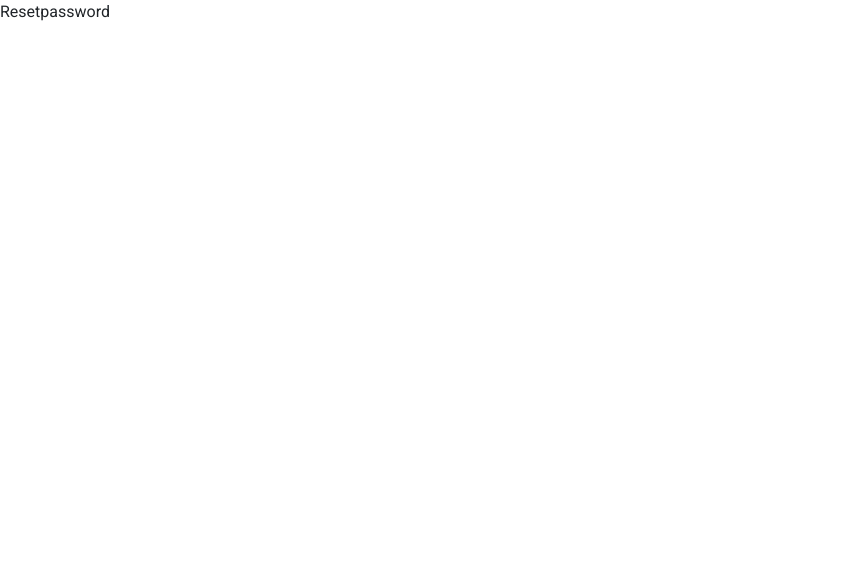
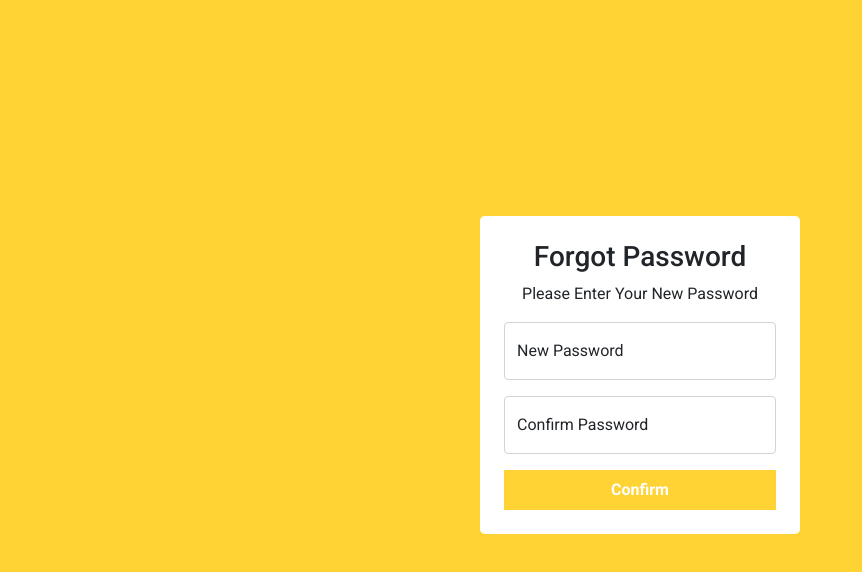
Before and after one commit to Rbihag/ecomm-app-admin, a React (Create React App) app: page /reset-password in a window 1280 px wide. Shown: the top 572 px of the page, without its empty margins (0-862 px from the left). Built offline with nearby package versions, Linux system fonts and the light colour scheme.

Commit message:
finish forgot and reset password

```diff
--- a/src/pages/Forgotpassword.js
+++ b/src/pages/Forgotpassword.js
@@ -1,8 +1,34 @@
 import React from 'react'
+import CustomInput from '../components/CustomInput.js'
 
 const Forgotpassword = () => {
     return (
-        <div>Forgotpassword</div>
+        <div className="py-5" style={{ background: "#ffd333", minHeight: "100vh" }}>
+            <br />
+            <br />
+            <br />
+            <br />
+            <br />
+            <div className="my-5 w-25 bg-white rounded-3 mx-auto p-4">
+                <h3 className="text-center title">Forgot Password</h3>
+                <p className="text-center">Please Enter Your Registered Email</p>
+                <form action=''>
+                    <CustomInput
+                        type="password"
+                        label="Email Address"
+                        id="email"
+                    />
+
+                    <button
+                        className="border-0 px-3 py-2 text-white fw-bold w-100"
+                        style={{ background: "#ffd333" }}
+                        type="submit"
+                    >
+                        Send Link
+                    </button>
+                </form>
+            </div>
+        </div>
     )
 }
 
--- a/src/pages/Resetpassword.js
+++ b/src/pages/Resetpassword.js
@@ -1,8 +1,38 @@
 import React from 'react'
+import CustomInput from '../components/CustomInput.js'
 
 const Resetpassword = () => {
     return (
-        <div>Resetpassword</div>
+        <div className="py-5" style={{ background: "#ffd333", minHeight: "100vh" }}>
+            <br />
+            <br />
+            <br />
+            <br />
+            <br />
+            <div className="my-5 w-25 bg-white rounded-3 mx-auto p-4">
+                <h3 className="text-center title">Forgot Password</h3>
+                <p className="text-center">Please Enter Your New Password</p>
+                <form action=''>
+                    <CustomInput
+                        type="password"
+                        label="New Password"
+                        id="pass"
+                    />
+                    <CustomInput
+                        type="password"
+                        label="Confirm Password"
+                        id="confirmpass"
+                    />
+                    <button
+                        className="border-0 px-3 py-2 text-white fw-bold w-100"
+                        style={{ background: "#ffd333" }}
+                        type="submit"
+                    >
+                        Confirm
+                    </button>
+                </form>
+            </div>
+        </div>
     )
 }
 
```
